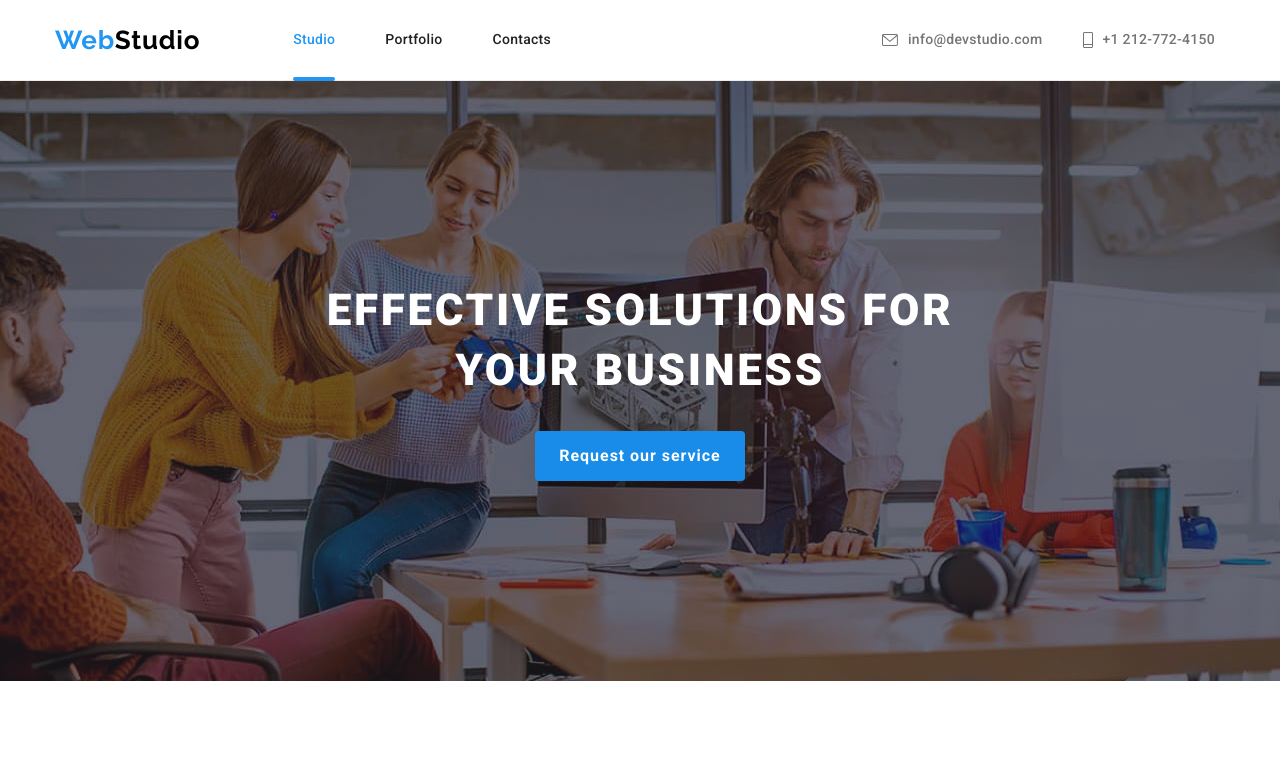
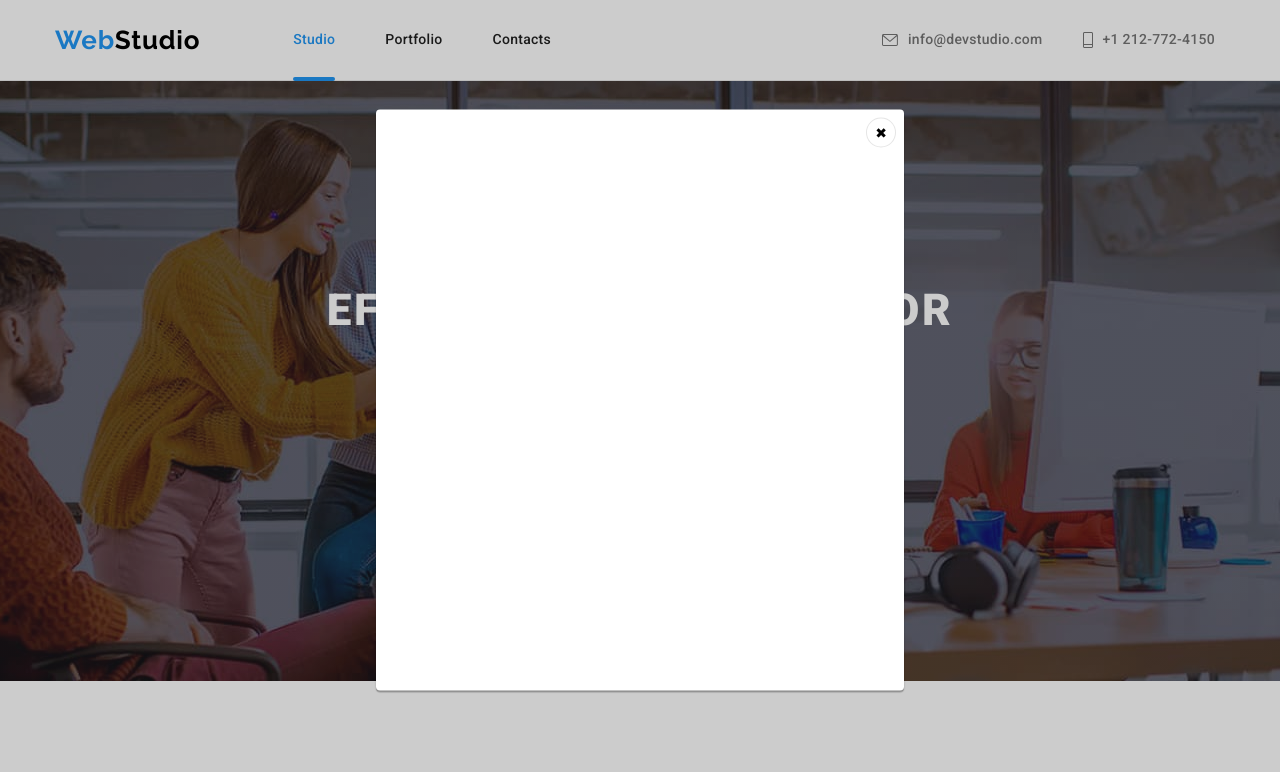
Before and after one commit to RobertUta/Goit-markup-hw-05, a plain HTML site: page index.html in a window 1280 px wide. Both pictures are taken after a click on the button "Request our service". Shown: the top 772 px of the page. Drawn offline with nearby package versions, Linux system fonts and the light colour scheme.

Commit message:
Update index.html

```diff
--- a/index.html
+++ b/index.html
@@ -398,6 +398,12 @@
       </div>
     </footer>
 
+    <div class="backdrop is-hidden" data-modal>
+      <div class="modal">
+        <button type="button" class="btn-modal" data-modal-close>&#10006</button>
+      </div>
+    </div>
+
     <script src="./js/modal.js"></script>
   </body>
 </html>
```
